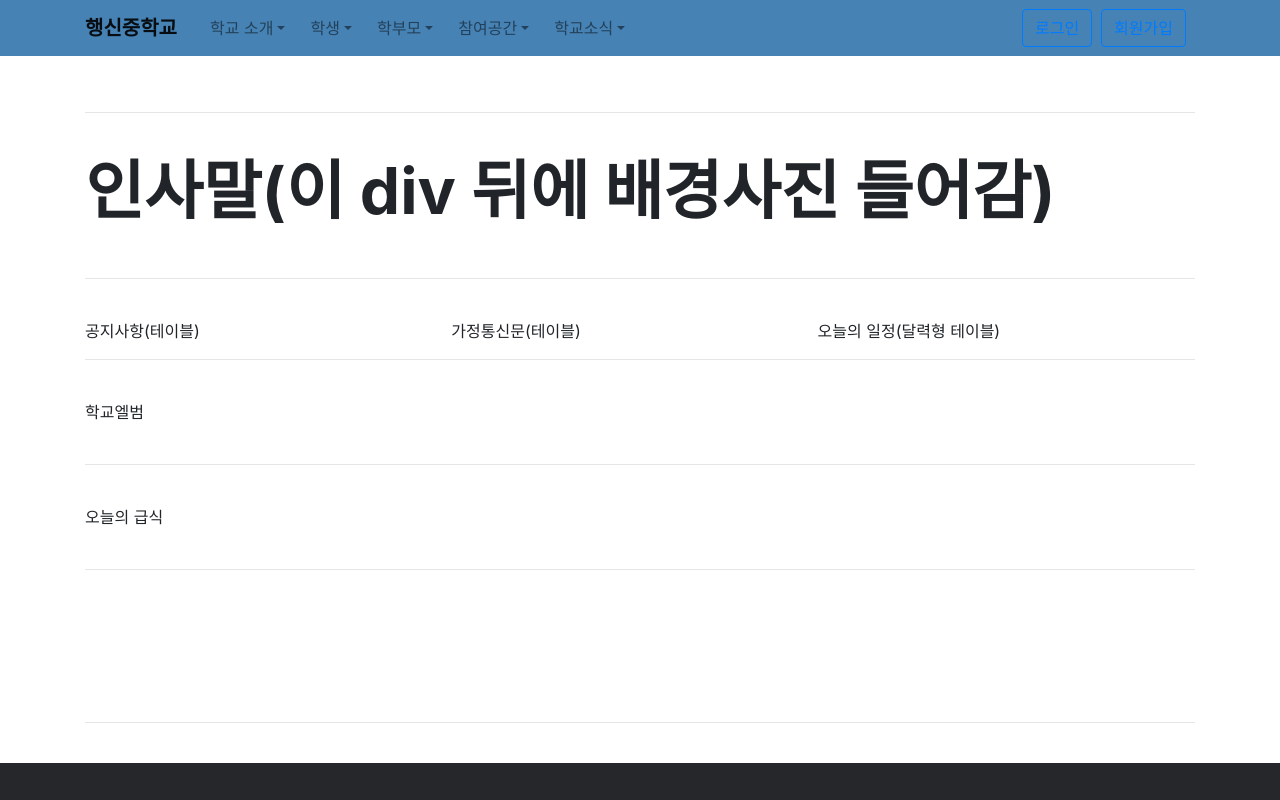
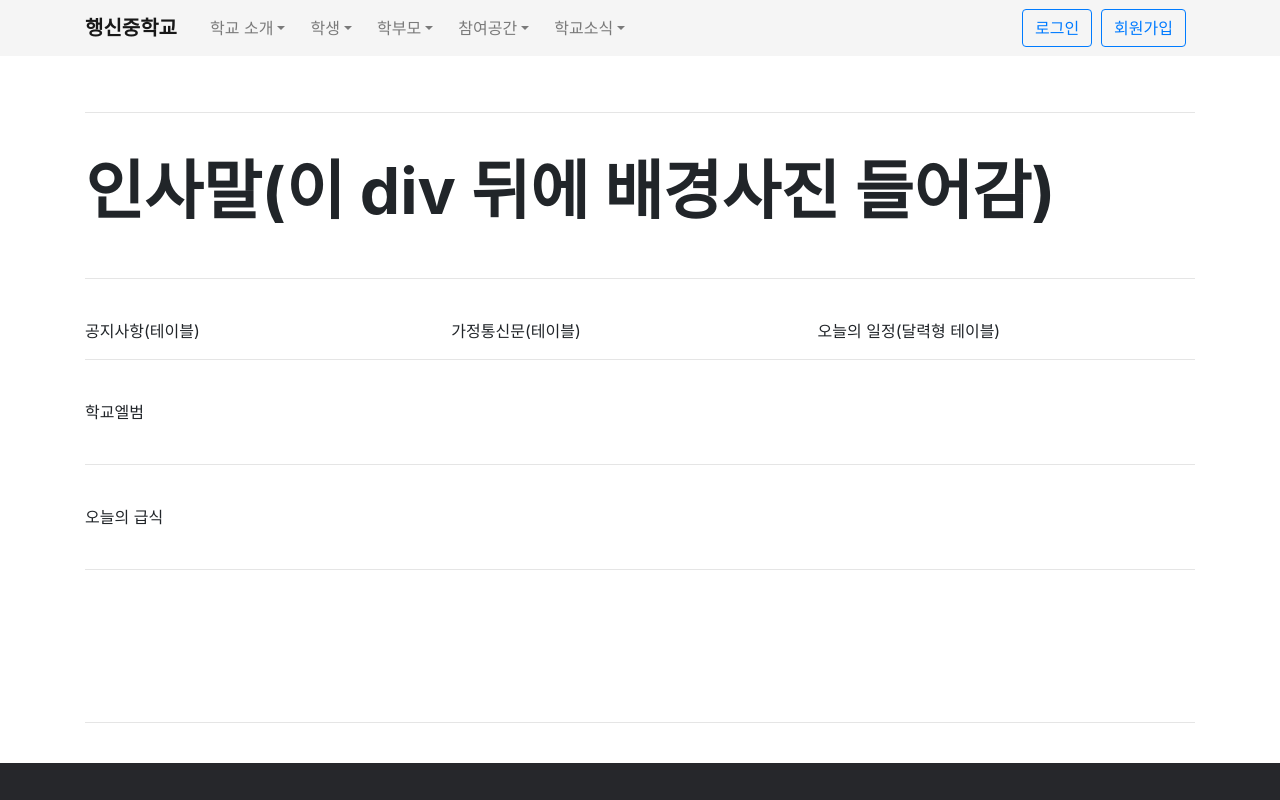
Before and after one commit to potato179/FixHaengsinMS, a plain HTML site: page index.html in a window 1280 px wide. Shown: the top 800 px of the page. Drawn offline with nearby package versions, Linux system fonts and the light colour scheme.

Commit message:
네비게이션 색

```diff
--- a/index.html
+++ b/index.html
@@ -18,7 +18,7 @@
 </head>
 
 <body>
-    <nav class = "navbar navbar-expand-lg navbar-light fixed-top box-steelblue white">
+    <nav class = "navbar navbar-expand-lg navbar-light fixed-top box-whitesmoke">
         <div class="container">
             <a class="navbar-brand bold xx-large" href="#"><!--<img src="http://www.haengshin.ms.kr/upload/2012/07/09/5c52a0e6c3509413f6a5225b4822ecde.jpg" alt="행신중학교">-->행신중학교</a>
             <div class="collapse navbar-collapse" id="navbarsExample07">
```
